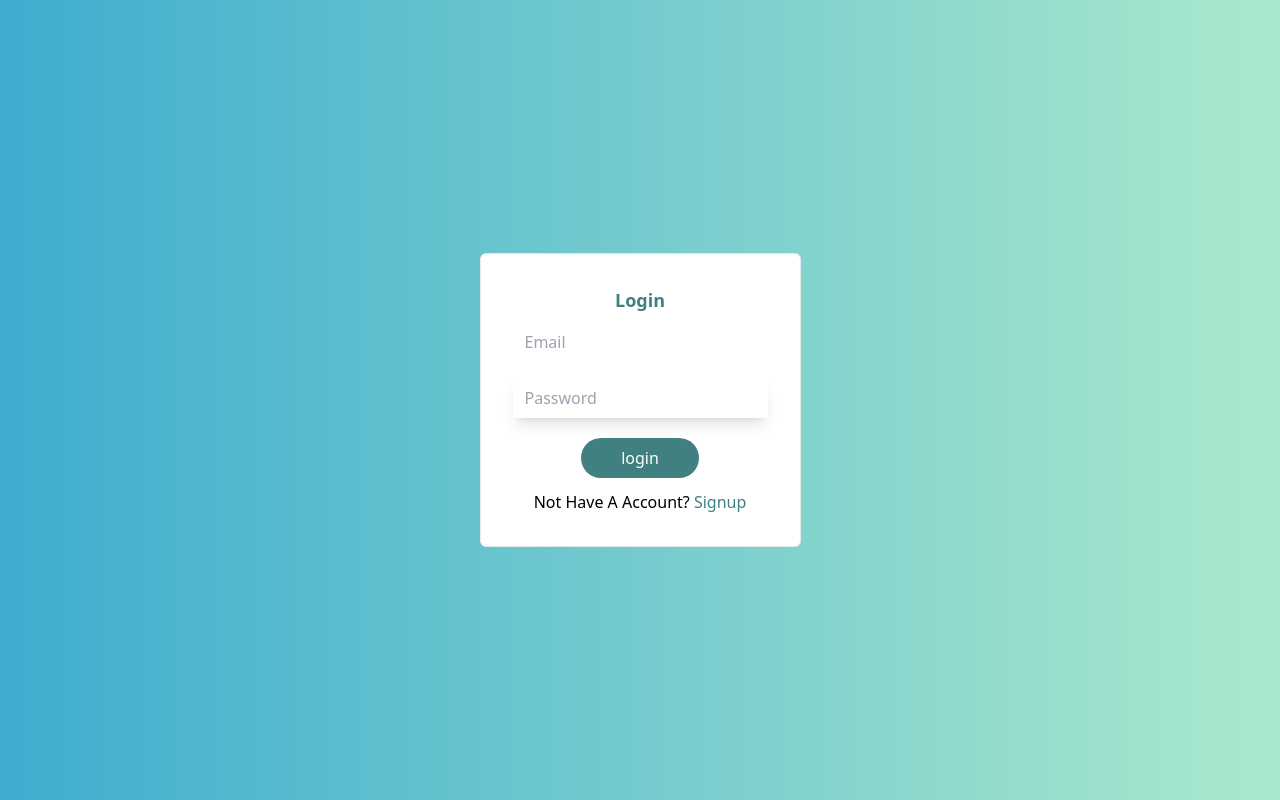
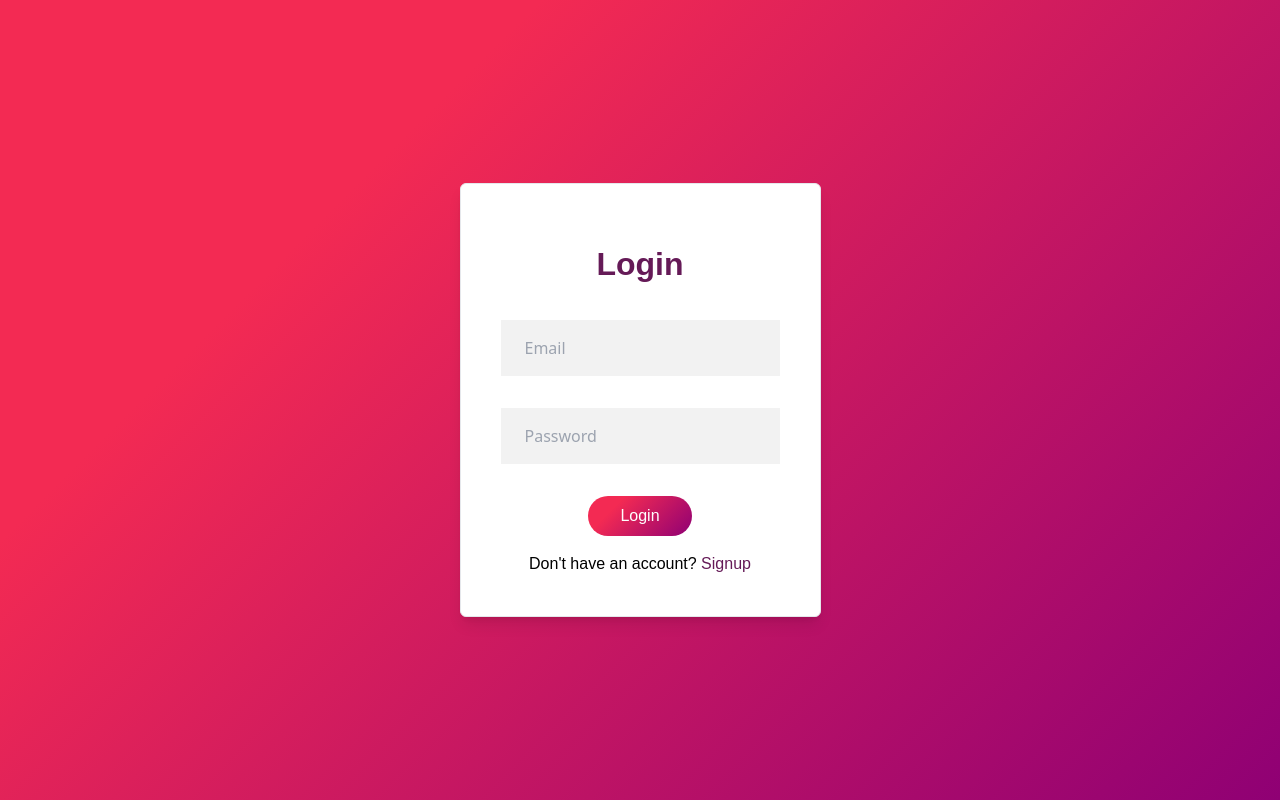
Before and after one commit to Anshika75/Next-Shop, a Next.js app: page /login in a window 1280 px wide. Built offline with nearby package versions, Linux system fonts and the light colour scheme; no server answers; a web font is replaced by a local one.

Commit message:
login and sign up form ui updated

```diff
--- a/components/home/Contact.jsx
+++ b/components/home/Contact.jsx
@@ -5,7 +5,7 @@ export default function Contact() {
         <div className="w-full contact flex flex-col items-center justify-start px-[5vmin] md:px-[10vmin] lg:px-[15vmin] py-[15vmin]">
             <h1 className='text-[#fff] text-[7vmin] font-bold mt-[5vmin] headingfont z-20'>Contact Us</h1>
             <p className='text-[#fff] text-[3vmin] secondaryfont w-[90%] text-center font-medium mb-[5vmin] z-20'>Do you have any questions?</p>
-            <div className="grid grid-cols-1 md:grid-cols-3 gap-2 z-20">
+            <div className="grid grid-cols-auto md:grid-cols-3 gap-2 z-20">
                 <div className="flex flex-col items-center justify-center h-[25vmin] w-[45vmin] m-[3vmin] bg-[#fff] shadow-md py-[5vmin]">
                     <p>
                         <i className="pr-[1.2vmin] fa-solid fa-location-dot primarytext text-[3vmin] cursor-pointer opacity-80 transition-all hover:opacity-100"></i> <span className='text-[#651a57] text-[3vmin] font-bold py-[1vmin] headingfont'>Address</span>
--- a/components/home/Features.jsx
+++ b/components/home/Features.jsx
@@ -3,7 +3,7 @@ import React from 'react'
 export default function Features() {
   return (
 
-    <section className='bg-[#F9FAFF] py-20 flex flex-row items-center justify-evenly flex-wrap px-[5vmin] md:px-[10vmin] lg:px-[15vmin]'>
+    <section className='bg-[#F9FAFF] py-20 flex flex-row items-center justify-between flex-wrap px-[5vmin] md:px-[10vmin] lg:px-[15vmin]'>
         <div className="flex flex-col items-center justify-center h-[45vmin] w-[45vmin] m-[3vmin] bg-[#fff] shadow-md py-[5vmin]">
             <i className="fa-solid fa-cart-shopping primarytext text-[7vmin] cursor-pointer opacity-80 transition-all hover:opacity-100"></i>
             <h1 className='text-[#651a57] text-[3vmin] font-bold py-[1vmin] headingfont'>Shopping</h1>
--- a/components/home/Navbar.jsx
+++ b/components/home/Navbar.jsx
@@ -4,7 +4,7 @@ import React from 'react'
 export default function Navbar() {
   const {user} = useAuth();
   return (
-    <div className="bg-[#fff] fixed top-0  left-0 z-20 shadow-md h-[60px] w-full text-white flex items-center px-10">
+    <div className="bg-[#f6ebe8] fixed top-0  left-0 z-20 shadow-md h-[60px] w-full text-white flex items-center px-10">
       <div className="flex w-1/4">
         {/* <Image src='/logo.png' alt='logo' width={50} height={50} /> */}
         <p className="mx-[1.2vmin] cursor-pointer hover:font-semibold transition-all primarytext primaryfont text-[3vmin] font-medium">
--- a/pages/login.js
+++ b/pages/login.js
@@ -20,14 +20,14 @@ function Login() {
   }
   return (
 
-    <div className="bg-gray-100 h-screen flex justify-center items-center bg-gradient-to-r from-[#3EADCF] to-[#ABE9CD]">
-      <form className="bg-white flex flex-col items-center border p-8 rounded-md" onSubmit={handleSubmit}>
-        <h1 className="font-bold text-lg text-[#408080]">Login</h1>
-        <input className="px-3 py-2 my-2 focus:outline-[#408080]" type="email" placeholder="Email" value={email} onChange={(e)=>setemail(e.target.value)} required/>
-        <input className="px-3 py-2 shadow-lg my-2 focus:outline-[#408080]" type="password" placeholder="Password" value={password} onChange={(e)=>setpassword(e.target.value)} required/>
-        <button className="bg-primary text-white bg-[#408080] px-10 py-2 rounded-full hover:bg-[#408080bb] m-3" type="submit">login</button>
+    <div className="h-screen flex justify-center items-center primary">
+      <form className="bg-white flex flex-col items-center border p-[5vmin] rounded-md shadow-lg" onSubmit={handleSubmit}>
+        <h1 className="font-extrabold text-[4vmin] primaryfont text-[#651a57] my-[2vmin]">Login</h1>
+        <input className="px-[3vmin] py-[2vmin] my-[2vmin] bg-[#f2f2f2] transition-all hover:outline-[#651a57] focus:outline-[#651a57]" type="email" placeholder="Email" value={email} onChange={(e)=>setemail(e.target.value)} required/>
+        <input className="px-[3vmin] py-[2vmin] my-[2vmin] bg-[#f2f2f2] transition-all hover:outline-[#651a57] focus:outline-[#651a57]" type="password" placeholder="Password" value={password} onChange={(e)=>setpassword(e.target.value)} required/>
+        <button className="primary text-white primaryfont px-[4vmin] py-[1vmin] rounded-full hover:bg-[#651a57bb] m-[2vmin] transition-all hover:scale-90 hover:opacity-90" type="submit">Login</button>
 
-        <Link href={"/signup"}>Not Have A Account? <span className="text-[#408080]">Signup</span> </Link>
+        <Link className="primaryfont" href={"/signup"}>Don't have an account? <span className="text-[#651a57]">Signup</span> </Link>
       </form>
       {/* <button onClick={()=>GoogleAuth()}>Sign In With Google</button> */}
     </div>
--- a/pages/signup.js
+++ b/pages/signup.js
@@ -17,14 +17,14 @@ function SignUp() {
     }
   }
   return (
-    <div className="bg-gray-100 h-screen flex justify-center items-center bg-gradient-to-r from-[#3EADCF] to-[#ABE9CD]">
-      <form className="bg-white flex flex-col items-center border p-8 rounded-md" onSubmit={handleSubmit}>
-        <h1 className="font-bold text-lg text-[#408080]">SignUp</h1>
-        <input className="px-3 py-2 shadow-lg my-2 focus:outline-[#408080]" type="text" placeholder="Name" value={name} onChange={(e)=>setname(e.target.value)} required/>
-        <input className="px-3 py-2 shadow-lg my-2 focus:outline-[#408080]" type="email" placeholder="Email" value={email} onChange={(e)=>setemail(e.target.value)} required/>
-        <input className="px-3 py-2 shadow-lg my-2 focus:outline-[#408080]" type="password" placeholder="Password" value={password} onChange={(e)=>setpassword(e.target.value)} required/>
-        <button className="bg-primary text-white bg-[#408080] px-10 py-2 rounded-full hover:bg-[#408080bb] m-3">SignUp</button>
-        <Link href={"/signup"}>Already Have A Account? <span className="text-[#408080]">Login</span> </Link>
+    <div className="h-screen flex justify-center items-center primary">
+      <form className="bg-white flex flex-col items-center border  p-[5vmin] rounded-md shadow-lg" onSubmit={handleSubmit}>
+        <h1 className="font-extrabold text-[4vmin] primaryfont text-[#651a57] my-[2vmin]">SignUp</h1>
+        <input className="px-[3vmin] py-[2vmin] my-[2vmin] bg-[#f2f2f2] transition-all hover:outline-[#651a57] focus:outline-[#651a57]" type="text" placeholder="Name" value={name} onChange={(e)=>setname(e.target.value)} required/>
+        <input className="px-[3vmin] py-[2vmin] my-[2vmin] bg-[#f2f2f2] transition-all hover:outline-[#651a57] focus:outline-[#651a57]" type="email" placeholder="Email" value={email} onChange={(e)=>setemail(e.target.value)} required/>
+        <input className="px-[3vmin] py-[2vmin] my-[2vmin] bg-[#f2f2f2] transition-all hover:outline-[#651a57] focus:outline-[#651a57]" type="password" placeholder="Password" value={password} onChange={(e)=>setpassword(e.target.value)} required/>
+        <button className="primary text-white primaryfont px-[4vmin] py-[1vmin] rounded-full hover:bg-[#651a57bb] m-[2vmin] transition-all hover:scale-90 hover:opacity-90">SignUp</button>
+        <Link className="primaryfont" href={"/signup"}>Already Have A Account? <span className="text-[#651a57]">Login</span> </Link>
       </form>
     </div>
   );
```
